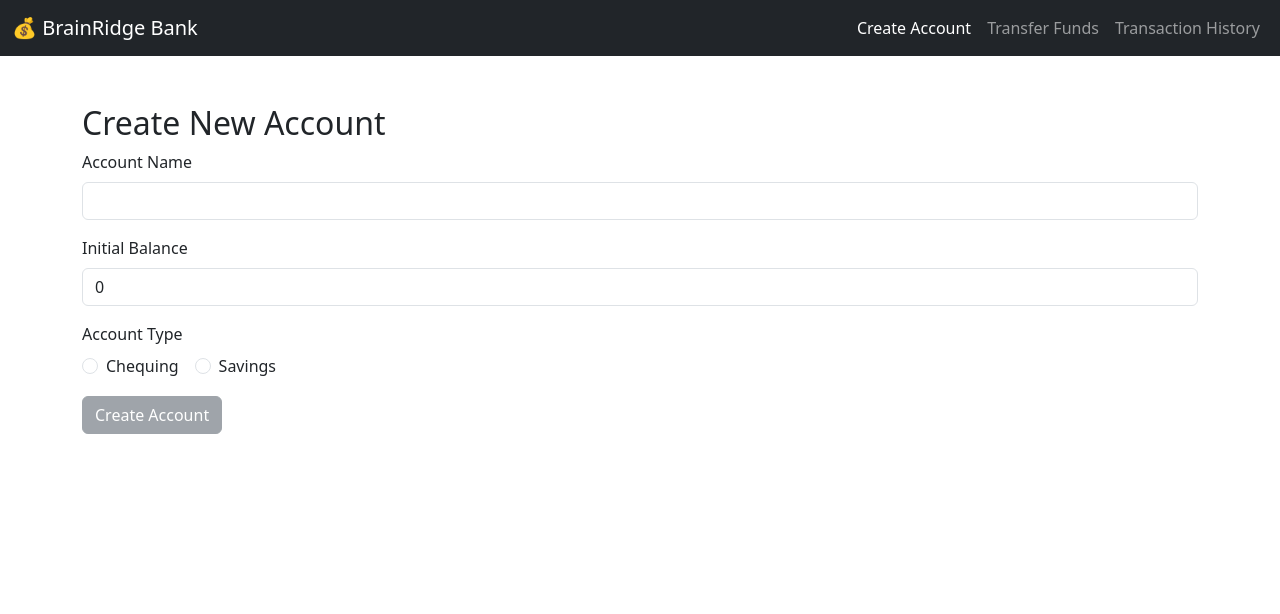
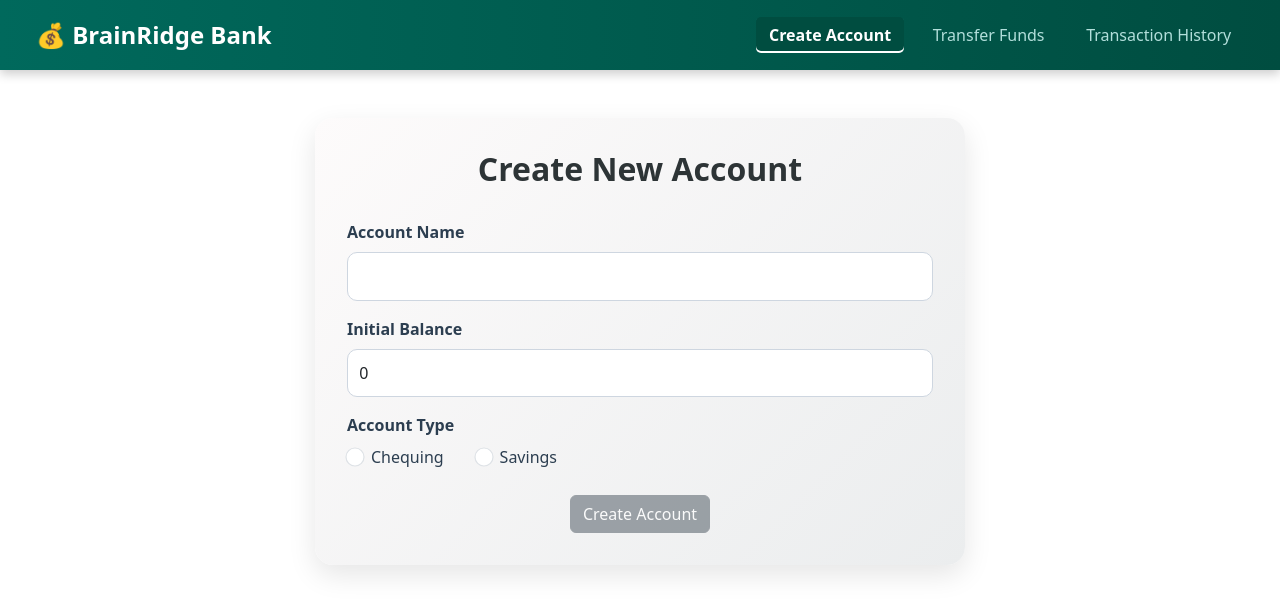
Before and after one commit to CodeWithRohith/bank-app-angular, an Angular app: page /create-account in a window 1280 px wide. Shown: the top 614 px of the page. Built offline with nearby package versions, Linux system fonts and the light colour scheme.

Commit message:
Added CSS code

```diff
--- a/src/app/app.component.scss
+++ b/src/app/app.component.scss
@@ -0,0 +1,39 @@
+.navbar {
+  background: linear-gradient(to right, #00695c, #004d40);
+  box-shadow: 0 4px 10px rgba(0, 0, 0, 0.2);
+  padding: 0.75rem 1.5rem;
+
+  .navbar-brand {
+    font-size: 1.5rem;
+    font-weight: bold;
+    color: #ffffff;
+    display: flex;
+    align-items: center;
+    gap: 0.5rem;
+  }
+
+  .navbar-nav {
+    display: flex;
+    gap: 1rem;
+
+    .nav-link {
+      color: #b2dfdb;
+      font-weight: 500;
+      transition: color 0.3s, background-color 0.3s;
+      border-radius: 5px;
+      padding: 0.4rem 0.8rem;
+
+      &:hover {
+        color: #ffffff;
+        background-color: rgba(255, 255, 255, 0.1);
+      }
+
+      &.active {
+        background-color: #004d40;
+        color: #ffffff;
+        font-weight: bold;
+        box-shadow: inset 0 -2px 0 0 #ffffff;
+      }
+    }
+  }
+}
--- a/src/app/components/account-create/account-create.component.html
+++ b/src/app/components/account-create/account-create.component.html
@@ -31,11 +31,13 @@
       </div>
     </div>
 
+    <div class="text-center">
     <app-button
       [label]="'Create Account'"
       [type]="accountType || 'default'"
       [disabled]="accountForm.invalid">
     </app-button>
+    </div>
 
   </form>
 
--- a/src/app/components/account-create/account-create.component.scss
+++ b/src/app/components/account-create/account-create.component.scss
@@ -0,0 +1,100 @@
+.container {
+  max-width: 650px;
+  padding: 2rem;
+  margin: 3rem auto;
+  border-radius: 18px;
+  background: linear-gradient(135deg, #fdfbfb, #ebedee);
+  box-shadow: 0 10px 28px rgba(0, 0, 0, 0.1);
+  transition: all 0.3s ease;
+}
+
+h2 {
+  font-size: 2rem;
+  margin-bottom: 2rem;
+  text-align: center;
+  color: #2d3436;
+  font-weight: 700;
+}
+
+.form-label {
+  color: #2c3e50;
+  font-weight: 600;
+  margin-bottom: 0.5rem;
+}
+
+input.form-control {
+  border-radius: 10px;
+  padding: 0.7rem;
+  border: 1.5px solid #ced6e0;
+  transition: 0.3s ease;
+  background: #ffffff;
+}
+
+input.form-control:focus {
+  border-color: #1e90ff;
+  box-shadow: 0 0 0 0.2rem rgba(30, 144, 255, 0.2);
+}
+
+.form-check-input {
+  transform: scale(1.2);
+  margin-right: 0.5rem;
+  cursor: pointer;
+}
+
+.form-check-label {
+  font-weight: 500;
+  color: #2c3e50;
+  margin-right: 1rem;
+}
+
+.text-danger {
+  font-size: 0.9rem;
+  margin-top: 0.3rem;
+  color: #e74c3c;
+}
+
+.card {
+  margin-top: 2rem;
+  border: none;
+  border-radius: 14px;
+  background: linear-gradient(145deg, #d4fc79, #96e6a1);
+  color: #2c3e50;
+  box-shadow: 0 6px 18px rgba(0, 0, 0, 0.08);
+  animation: fadeIn 0.6s ease;
+}
+
+.card-body {
+  padding: 1.5rem;
+}
+
+.card-title {
+  font-size: 1.3rem;
+  font-weight: bold;
+  color: #2ecc71;
+}
+
+.card-text {
+  font-size: 1rem;
+  line-height: 1.6;
+}
+
+app-button {
+  display: block;
+  margin: 1.5rem auto 0;
+  width: 100%;
+  max-width: 220px;
+  font-size: 1rem;
+  font-weight: 600;
+  border-radius: 8px;
+}
+
+@keyframes fadeIn {
+  from {
+    opacity: 0;
+    transform: translateY(20px);
+  }
+  to {
+    opacity: 1;
+    transform: translateY(0);
+  }
+}
--- a/src/app/components/fund-transfer/fund-transfer.component.html
+++ b/src/app/components/fund-transfer/fund-transfer.component.html
@@ -28,10 +28,12 @@
       <input type="number" class="form-control" formControlName="amount">
     </div>
 
+    <div class="text-center">
     <app-button
   [label]="'Transfer'"
   [type]="'chequing'"
   [disabled]="transferForm.invalid"></app-button>
+</div>
 
   </form>
 
--- a/src/app/components/fund-transfer/fund-transfer.component.scss
+++ b/src/app/components/fund-transfer/fund-transfer.component.scss
@@ -0,0 +1,72 @@
+.container {
+  max-width: 650px;
+  margin: 3rem auto;
+  padding: 2rem;
+  background: linear-gradient(145deg, #ffffff, #f1f2f6);
+  border-radius: 18px;
+  box-shadow: 0 12px 28px rgba(0, 0, 0, 0.1);
+  transition: 0.3s ease-in-out;
+}
+
+h2 {
+  text-align: center;
+  color: #2c3e50;
+  font-weight: 700;
+  font-size: 2rem;
+  margin-bottom: 2rem;
+}
+
+label.form-label {
+  font-weight: 600;
+  color: #34495e;
+  margin-bottom: 0.4rem;
+}
+
+input.form-control,
+select.form-select {
+  border-radius: 10px;
+  padding: 0.7rem;
+  font-size: 1rem;
+  background: #fff;
+  border: 1.5px solid #ced6e0;
+  transition: border-color 0.3s ease;
+}
+
+input.form-control:focus,
+select.form-select:focus {
+  border-color: #3498db;
+  box-shadow: 0 0 0 0.2rem rgba(52, 152, 219, 0.2);
+}
+
+option {
+  padding: 0.5rem;
+}
+
+app-button {
+  display: block;
+  margin: 2rem auto 0;
+  max-width: 220px;
+  width: 100%;
+  font-weight: bold;
+}
+
+.alert {
+  margin-top: 1rem;
+  padding: 1rem 1.5rem;
+  font-weight: 500;
+  border-radius: 12px;
+  font-size: 1rem;
+  transition: all 0.3s ease;
+}
+
+.alert-success {
+  background: #e0f7e9;
+  color: #2ecc71;
+  border-left: 5px solid #2ecc71;
+}
+
+.alert-danger {
+  background: #fdecea;
+  color: #e74c3c;
+  border-left: 5px solid #e74c3c;
+}
--- a/src/app/components/transaction-history/transaction-history.component.scss
+++ b/src/app/components/transaction-history/transaction-history.component.scss
@@ -0,0 +1,56 @@
+.container {
+  background: linear-gradient(135deg, #e0f7fa, #ffffff);
+  padding: 2rem;
+  border-radius: 12px;
+  box-shadow: 0 8px 20px rgba(0, 0, 0, 0.05);
+}
+
+h2 {
+  text-align: center;
+  color: #00796b;
+  margin-bottom: 2rem;
+  font-weight: bold;
+}
+
+label {
+  font-weight: 500;
+  color: #004d40;
+}
+
+.form-select {
+  border-radius: 8px;
+  padding: 0.5rem;
+  border: 1px solid #b2dfdb;
+  background-color: #f1fdfb;
+  color: #004d40;
+}
+
+.table {
+  background-color: #ffffff;
+  border-radius: 8px;
+  overflow: hidden;
+  box-shadow: 0 4px 12px rgba(0, 0, 0, 0.05);
+  font-size: 0.95rem;
+}
+
+.table thead {
+  background-color: #00796b;
+  color: #ffffff;
+}
+
+.table th,
+.table td {
+  text-align: center;
+  vertical-align: middle;
+}
+
+.table tbody tr:hover {
+  background-color: #e0f2f1;
+}
+
+.text-muted {
+  text-align: center;
+  font-style: italic;
+  margin-top: 2rem;
+  color: #757575;
+}
--- a/src/index.html
+++ b/src/index.html
@@ -6,7 +6,7 @@
   <base href="/">
   <meta name="viewport" content="width=device-width, initial-scale=1">
   <link rel="icon" type="image/x-icon" href="favicon.ico">
-  <!-- ✅ Bootstrap 5 CDN for styling throughout the app -->
+  <!-- Bootstrap 5 CDN for styling throughout the app -->
   <link href="https://cdn.jsdelivr.net/npm/bootstrap@5.3.2/dist/css/bootstrap.min.css" rel="stylesheet">
 
 </head>
```
